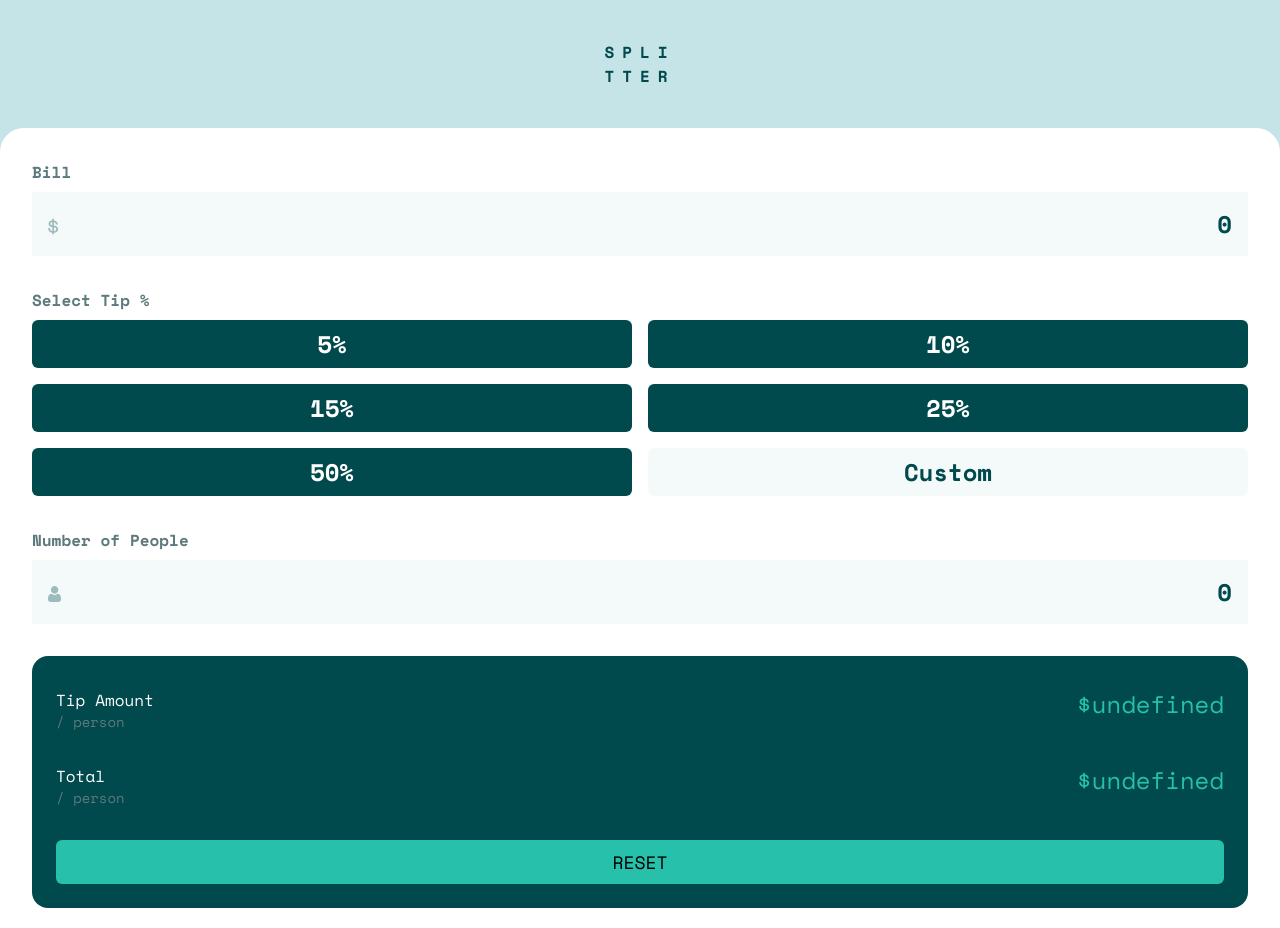
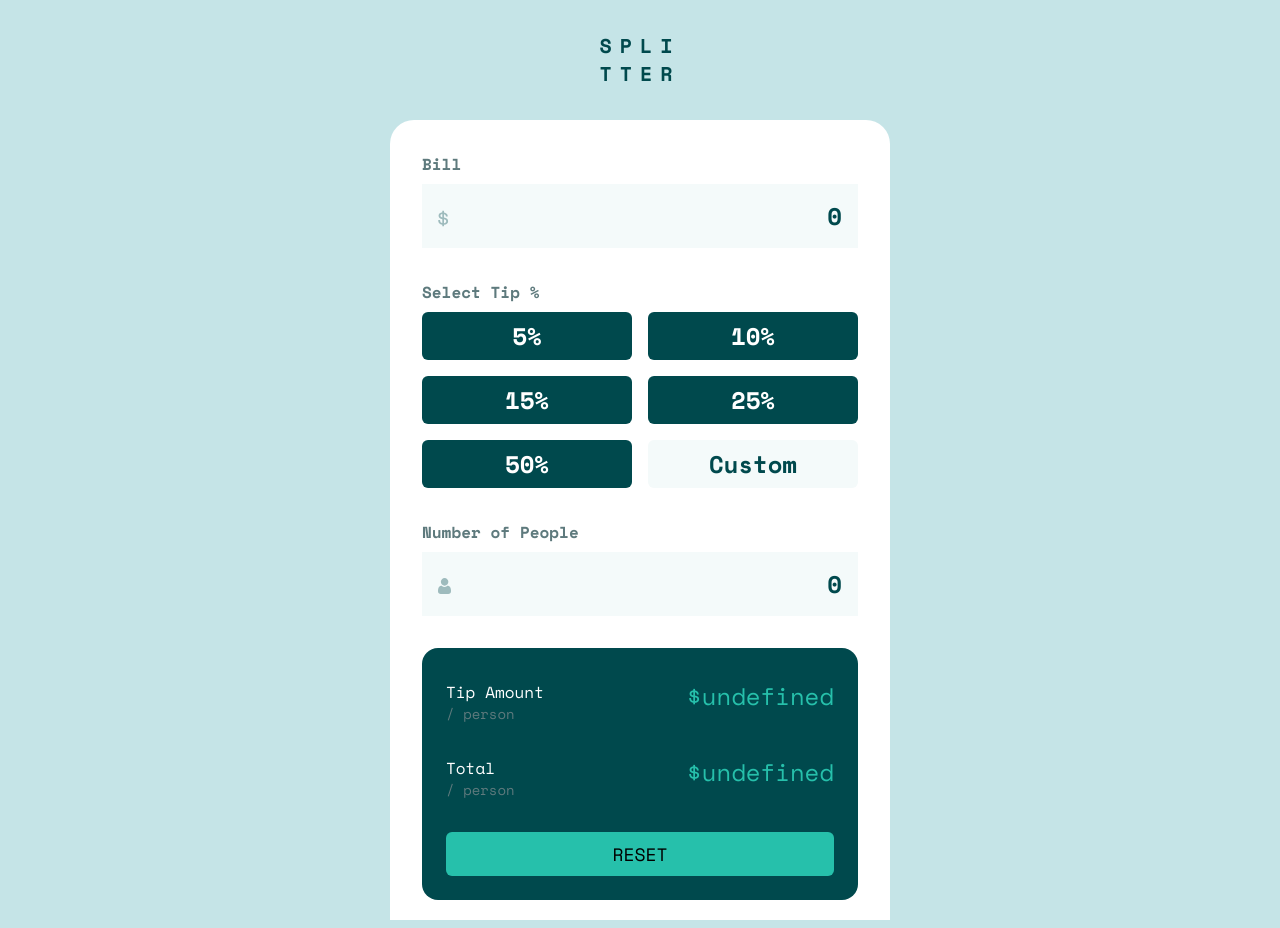
Before and after one commit to mdubelbeis/tip-calculator, a React (Create React App) app: page / in a window 1280 px wide. Built offline with nearby package versions, Linux system fonts and the light colour scheme.

Commit message:
set max-w

```diff
--- a/src/components/App.js
+++ b/src/components/App.js
@@ -3,14 +3,14 @@ import Output from './Output';
 
 const App = () => {
   return (
-    <div className="flex flex-col">
-      <header className="p-10 text-center font-semibold tracking-[8px]">
-        <div className="text-very-dark-cyan">
+    <div className="flex flex-col h-screen items-center">
+      <header className="p-8 text-center font-semibold  tracking-[8px]">
+        <div className="text-very-dark-cyan text-xl">
           <p>SPLI</p>
           <p>TTER</p>
         </div>
       </header>
-      <main className="w-screen h-screen p-8 bg-pure-white rounded-t-3xl">
+      <main className="w-screen h-screen p-8 bg-pure-white rounded-t-3xl max-w-[500px]">
         <Input />
         <Output />
       </main>
```
